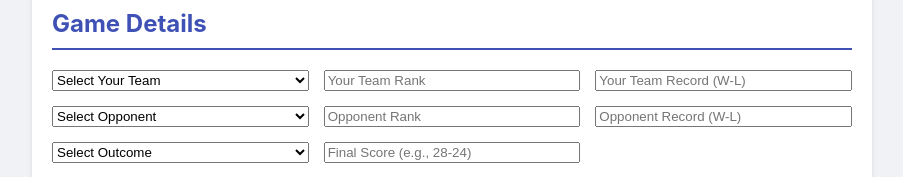
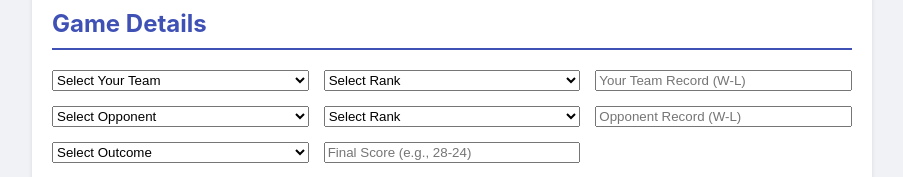
Before and after one commit to deerwhisper2310/interactive-news-feed, a React (Create React App) app: page / in a window 1280 px wide. Shown: the part 141-318 px from the top of the page, without its empty margins (188-1091 px from the left). Built offline with nearby package versions, Linux system fonts and the light colour scheme.

Commit message:
Implement dropdown menus for team and opponent ranks (1-25, NR)

```diff
--- a/src/App.tsx
+++ b/src/App.tsx
@@ -38,6 +38,8 @@ const App: React.FC = () => {
     "Wake Forest Demon Deacons", "Washington Huskies", "Washington State Cougars", "West Virginia Mountaineers",
     "Western Kentucky Hilltoppers", "Western Michigan Broncos", "Wisconsin Badgers", "Wyoming Cowboys"
   ];
+
+  const ranks = ["NR", ...Array.from({ length: 25 }, (_, i) => (i + 1).toString())];
 
   const [formData, setFormData] = useState({
     teamName: '',
@@ -184,7 +186,12 @@ Ready? Let's begin the press conference.
                 <option key={school} value={school}>{school}</option>
               ))}
             </select>
-            <input name="teamRank" placeholder="Your Team Rank" value={formData.teamRank} onChange={handleChange} />
+            <select name="teamRank" value={formData.teamRank} onChange={handleChange}>
+              <option value="">Select Rank</option>
+              {ranks.map(rank => (
+                <option key={rank} value={rank}>{rank}</option>
+              ))}
+            </select>
             <input name="teamRecord" placeholder="Your Team Record (W-L)" value={formData.teamRecord} onChange={handleChange} />
             <select name="opponentName" value={formData.opponentName} onChange={handleChange}>
               <option value="">Select Opponent</option>
@@ -192,7 +199,12 @@ Ready? Let's begin the press conference.
                 <option key={school} value={school}>{school}</option>
               ))}
             </select>
-            <input name="opponentRank" placeholder="Opponent Rank" value={formData.opponentRank} onChange={handleChange} />
+            <select name="opponentRank" value={formData.opponentRank} onChange={handleChange}>
+              <option value="">Select Rank</option>
+              {ranks.map(rank => (
+                <option key={rank} value={rank}>{rank}</option>
+              ))}
+            </select>
             <input name="opponentRecord" placeholder="Opponent Record (W-L)" value={formData.opponentRecord} onChange={handleChange} />
             <select name="outcome" value={formData.outcome} onChange={handleChange}>
               <option value="">Select Outcome</option>
```
